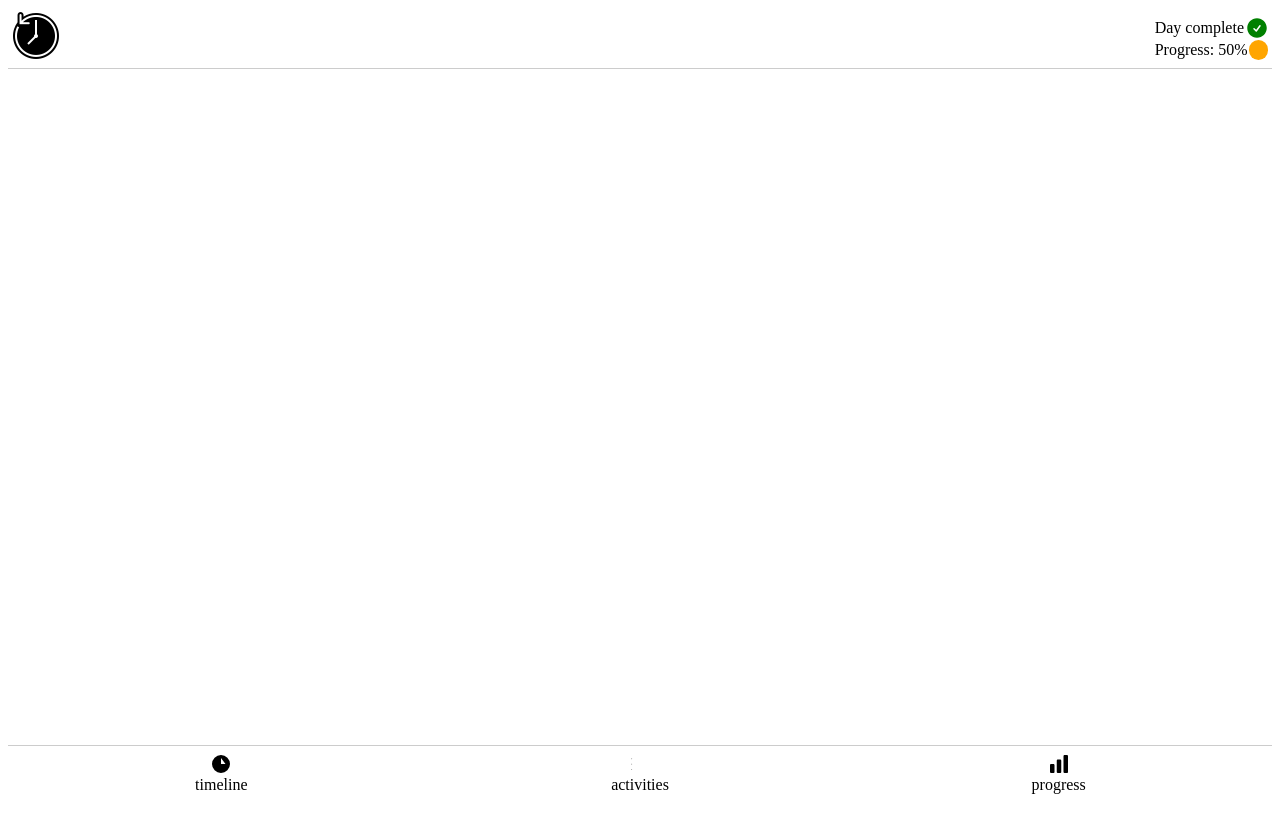
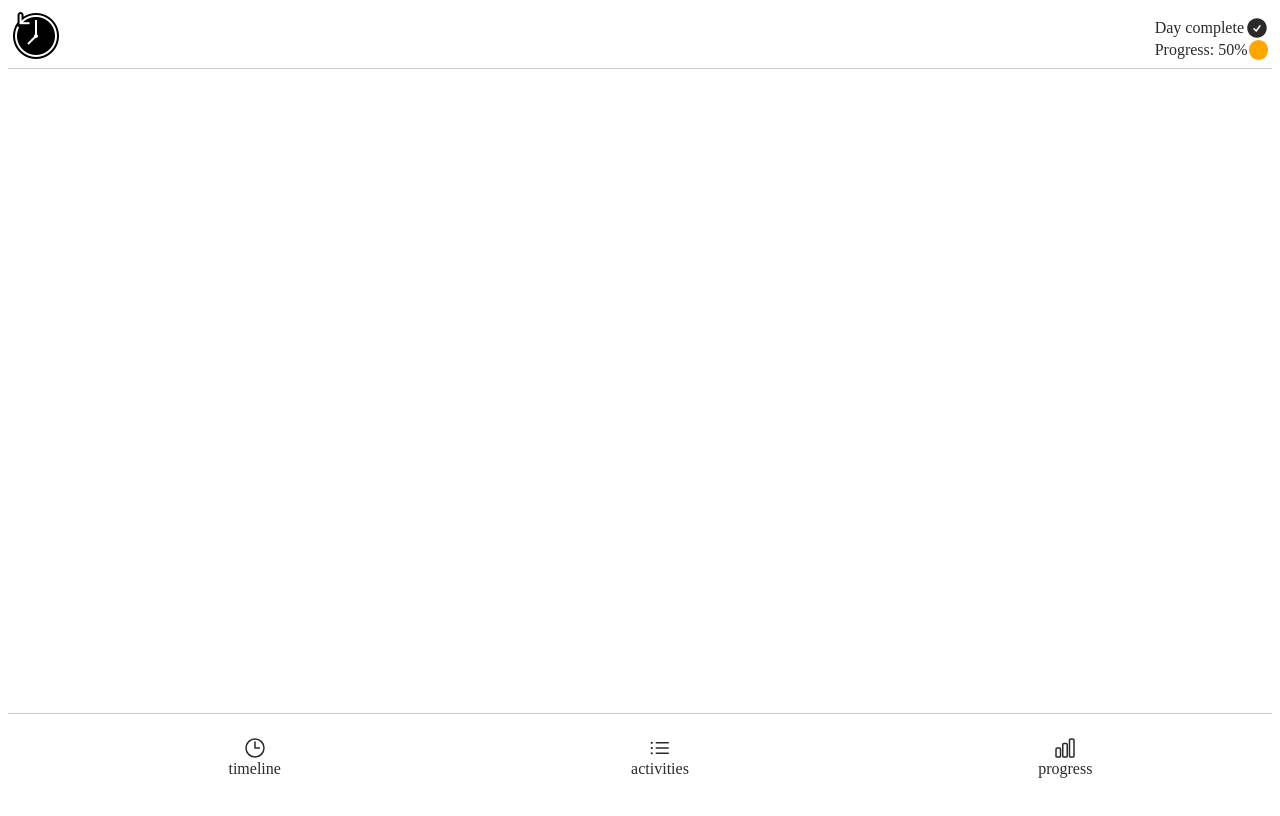
Before and after one commit to vetttaa/ontrack, a Vue app: page / in a window 1280 px wide. Built offline with nearby package versions, Linux system fonts and the light colour scheme.

Commit message:
fix: alliases have been added and common styles have been introduced

```diff
--- a/src/App.vue
+++ b/src/App.vue
@@ -6,8 +6,8 @@
 </template>
 
 <script setup>
-import TheHeader from "./components/TheHeader.vue";
-import TheNav from "./components/TheNav.vue";
+import TheHeader from "@/components/TheHeader.vue";
+import TheNav from "@/components/TheNav.vue";
 
 
 </script>
--- /dev/null
+++ b/src/assets/style.css
@@ -0,0 +1,5 @@
+* {
+  list-style-type: none;
+  text-decoration: none;
+  color: rgb(43, 41, 41);
+}
--- a/src/components/TheHeader.vue
+++ b/src/components/TheHeader.vue
@@ -6,16 +6,12 @@
 </template>
 
 <script setup>
-import TheLogo from "./TheLogo.vue";
-import TheHeaderProgress from "./TheHeaderProgress.vue";
+import TheLogo from "@/components/TheLogo.vue";
+import TheHeaderProgress from "@/components/TheHeaderProgress.vue";
 
 </script>
 
 <style lang="scss" scoped>
-* {
-    all: initial;
-}
-
 .header-container {
     position: sticky;
     top: 0;
--- a/src/components/TheHeaderProgress.vue
+++ b/src/components/TheHeaderProgress.vue
@@ -2,7 +2,7 @@
     <a href="#">
         <div class="header-status-container">
             Day complete
-            <CheckCircleIcon class="icon-complete" />
+            <CheckCircleIcon class="icon-complete" style="color: green" />
         </div>
 
         <div class="header-status-container">
@@ -22,10 +22,10 @@ import { CheckCircleIcon } from "@heroicons/vue/24/solid";
     align-items: center;
     gap: 1px;
     font-size: 1em;
+}
 
 .icon-complete {
     height: 1.5em;
-        color: green;
 }
 
 .circle-progress {
@@ -34,5 +34,4 @@ import { CheckCircleIcon } from "@heroicons/vue/24/solid";
     background-color: orange;
     border-radius: 50%;
 }
-}
 </style>
--- a/src/components/TheLogo.vue
+++ b/src/components/TheLogo.vue
@@ -1,6 +1,6 @@
 <template>
     <a href="#">
-        <img src="../assets/logo.png" alt="Logo">
+        <img src="@/assets/logo.png" alt="Logo">
     </a>
 </template>
 
--- a/src/components/TheNav.vue
+++ b/src/components/TheNav.vue
@@ -21,10 +21,6 @@ const navItems = {
 </script>
 
 <style lang="scss" scoped>
-* {
-    all: initial;
-}
-
 .nav-container {
     position: sticky;
     bottom: 0;
--- a/src/main.js
+++ b/src/main.js
@@ -1,4 +1,5 @@
 import { createApp } from 'vue'
 import App from './App.vue'
+import './assets/style.css'
 
 createApp(App).mount('#app')
--- a/vite.config.js
+++ b/vite.config.js
@@ -5,9 +5,7 @@ import vue from '@vitejs/plugin-vue'
 
 // https://vitejs.dev/config/
 export default defineConfig({
-  plugins: [
-    vue(),
-  ],
+  plugins: [vue()],
   resolve: {
     alias: {
       '@': fileURLToPath(new URL('./src', import.meta.url))
```
Lines whose indentation alone changed are shown as unchanged.
